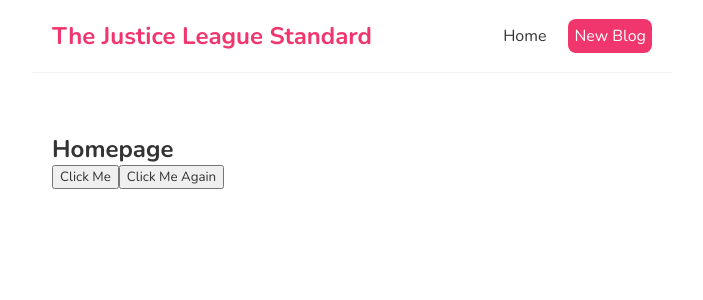
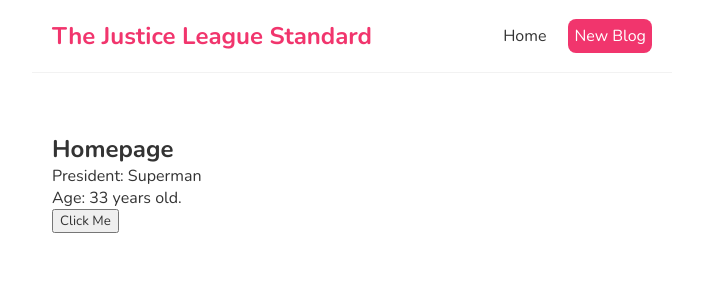
Before and after one commit to nvsmith/full-modern-react, a React (Create React App) app: page / in a window 1280 px wide. Shown: the top 300 px of the page, without its empty margins (288-991 px from the left). Built offline with nearby package versions, Linux system fonts and the light colour scheme; the HTML template or start-up script is replaced by a standard one.

Commit message:
Add useState hook to change template values onClick

```diff
--- a/src/Home.js
+++ b/src/Home.js
@@ -1,21 +1,22 @@
+// useState hook: allows for a dynamic, reactive value
+import { useState } from "react";
+
 const Home = () => {
-    const handleClick = (e) => {
-        console.log("Hello world", e);
-    };
+    // [initial value, function to rerender component]
+    const [name, setName] = useState("Superman");
+    const [age, setAge] = useState(33);
 
-    const handleClickAgain = (name, e) => {
-        console.log(`Hello ${name}`, e.target);
+    const handleClick = () => {
+        setName("Batman");
+        setAge(32);
     };
 
     return (
         <div className="home">
             <h2>Homepage</h2>
-            {/* Pass a reference to a function without invoking it */}
+            <p>President: {name}</p>
+            <p>Age: {age} years old.</p>
             <button onClick={handleClick}>Click Me</button>
-            {/* Pass an argument using an anonymous function */}
-            <button onClick={(e) => handleClickAgain("Superman", e)}>
-                Click Me Again
-            </button>
         </div>
     );
 };
```
